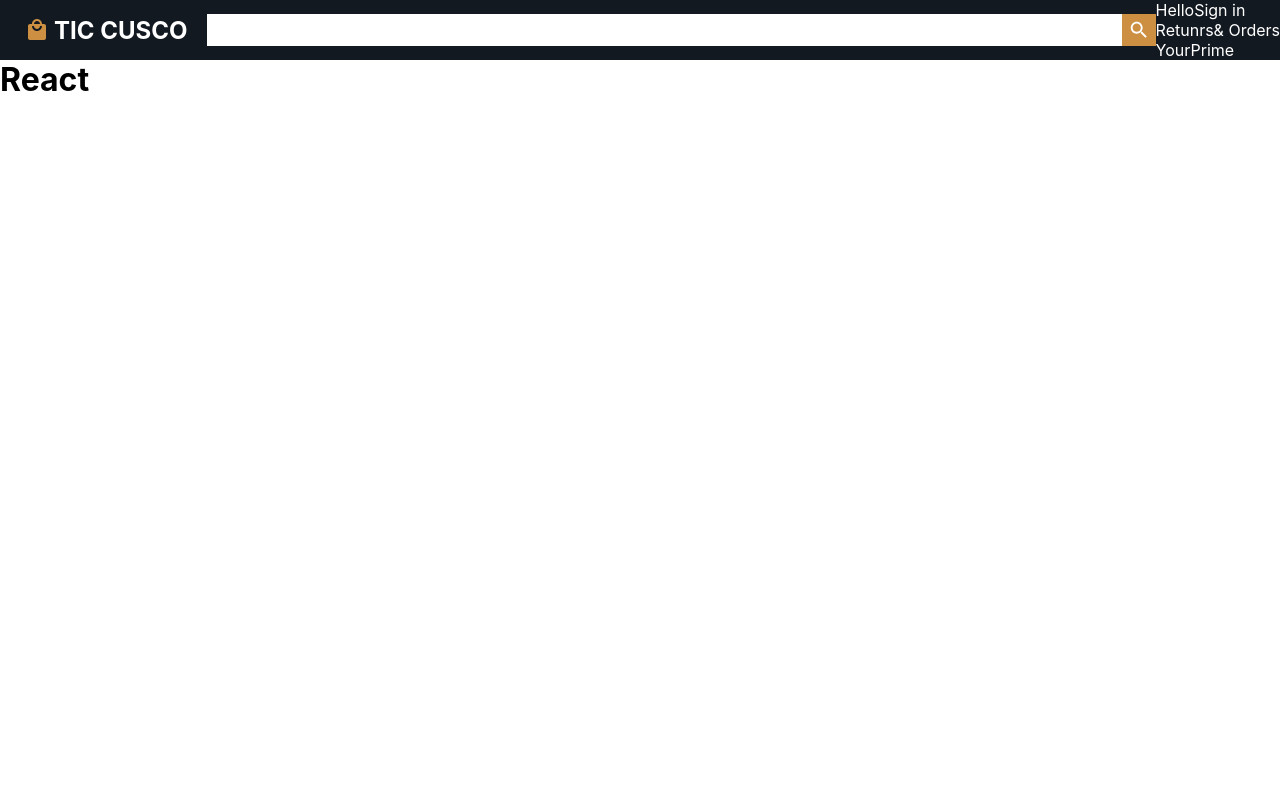
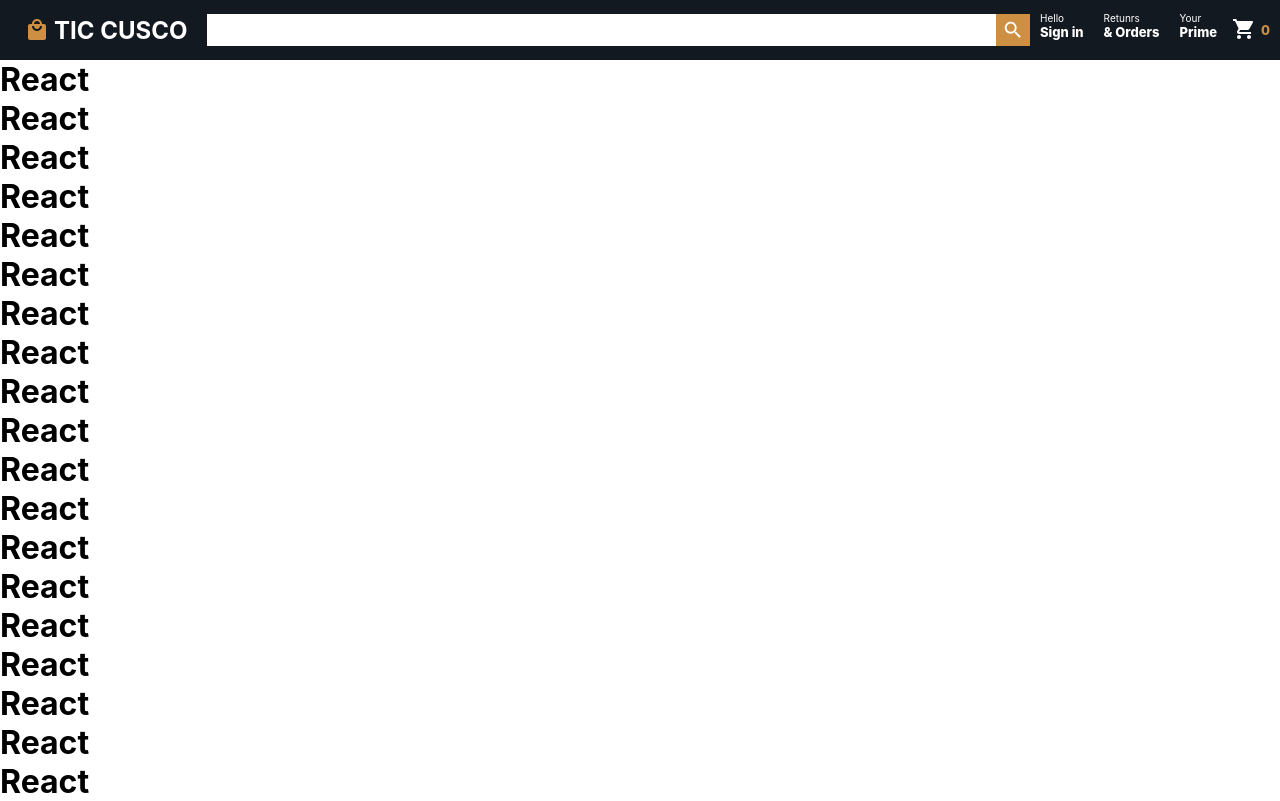
Before and after one commit to FrancoRosa/tic-cusco, a React (Create React App) app: page / in a window 1280 px wide. Built offline with nearby package versions, Linux system fonts and the light colour scheme.

Commit message:
Style header

```diff
--- a/src/App.js
+++ b/src/App.js
@@ -4,6 +4,24 @@ const App = () => {
   return (
     <div>
       <Header />
+      <h1>React</h1>
+      <h1>React</h1>
+      <h1>React</h1>
+      <h1>React</h1>
+      <h1>React</h1>
+      <h1>React</h1>
+      <h1>React</h1>
+      <h1>React</h1>
+      <h1>React</h1>
+      <h1>React</h1>
+      <h1>React</h1>
+      <h1>React</h1>
+      <h1>React</h1>
+      <h1>React</h1>
+      <h1>React</h1>
+      <h1>React</h1>
+      <h1>React</h1>
+      <h1>React</h1>
       <h1>React</h1>
     </div>
     // heather
--- a/src/Header.jsx
+++ b/src/Header.jsx
@@ -16,40 +16,32 @@ const Header = () => {
       </div>
       <div className="header_nav">
         <div className="header_option">
-          <span
-            className="header_line_one"
-          >
+          <span className="header_line_one">
             Hello
           </span>
-          <span
-            className="header_line_two"
-          >
+          <span className="header_line_two">
             Sign in
           </span>
         </div>
         <div className="header_option">
-          <span
-            className="header_line_one"
-          >
+          <span className="header_line_one">
             Retunrs
           </span>
-          <span
-            className="header_line_two"
-          >
+          <span className="header_line_two">
             & Orders
           </span>
         </div>
         <div className="header_option">
-          <span
-            className="header_line_one"
-          >
+          <span className="header_line_one">
             Your
           </span>
-          <span
-            className="header_line_two"
-          >
+          <span className="header_line_two">
             Prime
           </span>
+        </div>
+        <div className="header_option_basket">
+          <ShoppingCartIcon/>
+          <span className="header_line_two header_count">0</span>
         </div>
       </div>
 		</div>
--- a/src/css/Header.css
+++ b/src/css/Header.css
@@ -8,8 +8,11 @@
   z-index: 100;
 }
 
-.header_option > span {
+.header_option {
   color: white;
+  display: flex;
+  margin: 0 10px;
+  flex-direction: column;
 }
 
 .header_title {
@@ -44,3 +47,27 @@
   height: 22px !important;
   background-color: #cd9042;
 }
+
+.header_nav {
+  display: flex;
+}
+
+.header_line_one {
+  font-size: 10px;
+}
+
+.header_line_two {
+  font-size: 13px;
+  font-weight: 800;
+}
+
+.header_option_basket {
+  color: white;
+  margin: 5px ;
+  display: flex;
+}
+
+.header_count {
+  color: #cd9042;
+  margin: 5px;
+}
```
Also changed, not shown: 1 other file (tests, documents, lock files or other folders).
